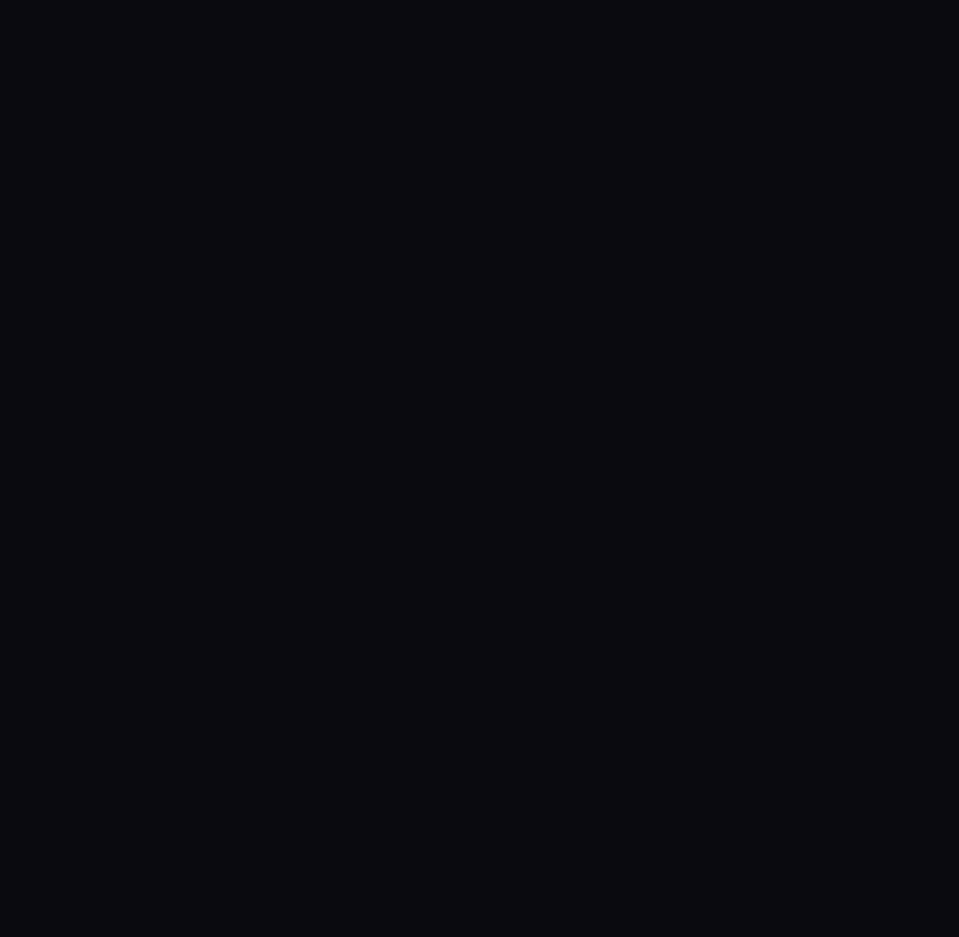
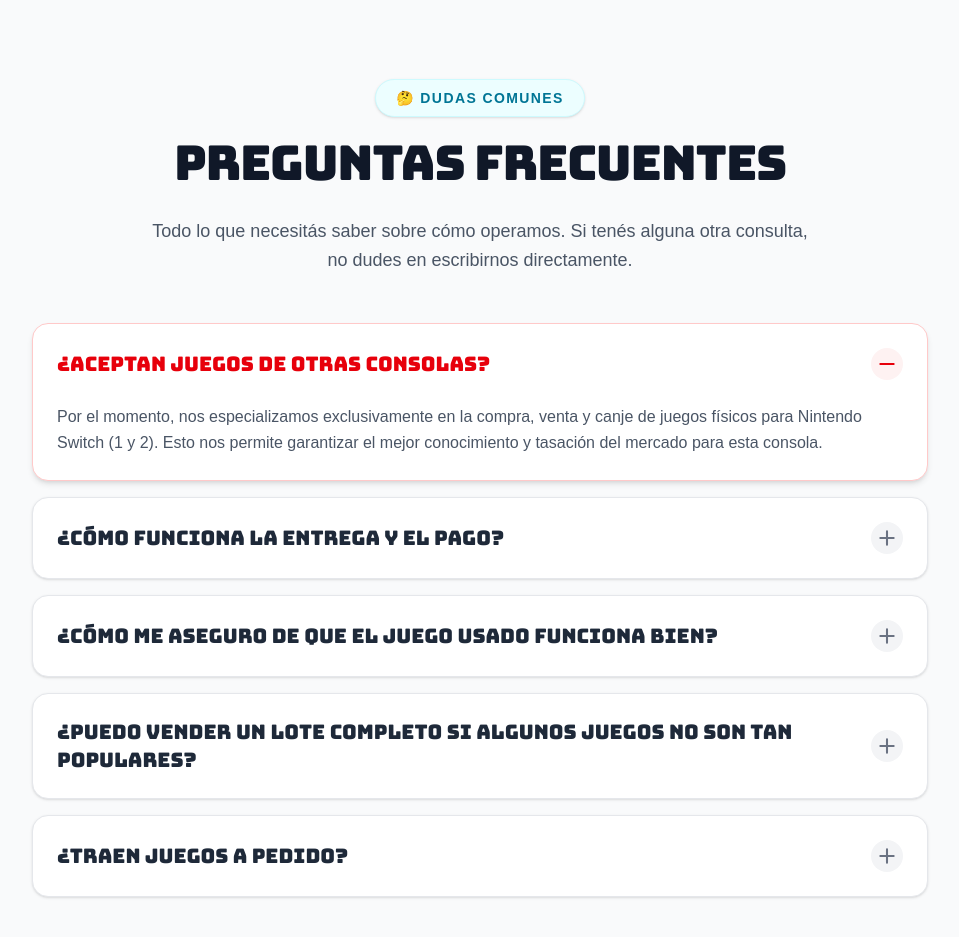
Before and after one commit to CristianEGonzalez/entergame, a React (Vite) app: page / in a window 1280 px wide. Shown: the part 5520-6457 px from the top of the page, without its empty margins (160-1119 px from the left). Before the commit the page ends 5503 px from the top, so only its background shows below. Built offline with nearby package versions, Linux system fonts and the light colour scheme; a web font is replaced by a local one.

Commit message:
FAQ Section

```diff
--- /dev/null
+++ b/src/components/Faq.tsx
@@ -0,0 +1,114 @@
+import React, { useState } from "react";
+
+const Faq: React.FC = () => {
+  const [activeIndex, setActiveIndex] = useState<number | null>(0);
+
+  const faqs = [
+    {
+      question: "¿Aceptan juegos de otras consolas?",
+      answer: "Por el momento, nos especializamos exclusivamente en la compra, venta y canje de juegos físicos para Nintendo Switch (1 y 2). Esto nos permite garantizar el mejor conocimiento y tasación del mercado para esta consola."
+    },
+    {
+      question: "¿Cómo funciona la entrega y el pago?",
+      answer: "Coordinamos de manera personalizada. Podés retirar por nuestra zona o acordamos un punto de encuentro seguro. Al momento de encontrarnos, revisamos el estado de los juegos y realizamos el pago o cobro en efectivo o transferencia en el acto."
+    },
+    {
+      question: "¿Cómo me aseguro de que el juego usado funciona bien?",
+      answer: "Todos nuestros títulos pasan por un riguroso testeo antes de publicarse. Para tu total tranquilidad, al momento de la entrega probamos el juego juntos en la consola demostrando su perfecto funcionamiento. Al ser productos usados y verificados en el acto, las ventas son definitivas y no realizamos cambios posteriores."
+    },
+    {
+      question: "¿Puedo vender un lote completo si algunos juegos no son tan populares?",
+      answer: "Sí, compramos lotes completos. Al tasarlos, hacemos un promedio considerando los títulos de alta demanda y los de menor rotación comercial, ofreciéndote un valor global justo por toda tu colección."
+    },
+    {
+      question: "¿Traen juegos a pedido?",
+      answer: "Nuestro catálogo se actualiza constantemente con nuevos ingresos. Si buscás una joya específica que no tenemos en stock en este momento, escribinos y te avisamos apenas ingrese."
+    }
+  ];
+
+  const toggleFaq = (index: number) => {
+    setActiveIndex(activeIndex === index ? null : index);
+  };
+
+  return (
+    <section
+      id="faq"
+      className="relative w-full py-24 px-4 lg:px-8 bg-gray-50 font-sans overflow-hidden"
+    >
+      <div className="relative max-w-4xl mx-auto z-10 flex flex-col items-center">
+
+        {/* === ENCABEZADO === */}
+        <span className="inline-block w-fit font-bold text-cyan-700 text-xs sm:text-sm mb-4 tracking-widest bg-cyan-50 border border-cyan-100 px-5 py-2 rounded-full uppercase shadow-sm">
+          🤔 Dudas Comunes
+        </span>
+
+        <h2 className="text-4xl md:text-5xl font-black text-gray-900 mb-6 text-center tracking-tight leading-tight">
+          Preguntas Frecuentes
+        </h2>
+
+        <p className="text-lg text-gray-600 text-center mb-12 font-medium leading-relaxed max-w-2xl">
+          Todo lo que necesitás saber sobre cómo operamos. Si tenés alguna otra consulta, no dudes en escribirnos directamente.
+        </p>
+
+        {/* === ACORDEÓN DE PREGUNTAS === */}
+        <div className="w-full space-y-4">
+          {faqs.map((faq, index) => {
+            const isActive = activeIndex === index;
+            return (
+              <div
+                key={index}
+                className={`border rounded-2xl overflow-hidden transition-all duration-300 ${
+                  isActive ? "bg-white border-red-200 shadow-md" : "bg-white border-gray-200 hover:border-gray-300 shadow-sm"
+                }`}
+              >
+                <button
+                  onClick={() => toggleFaq(index)}
+                  className="w-full flex items-center justify-between p-6 text-left focus:outline-none"
+                  aria-expanded={isActive}
+                >
+                  <h3 className={`text-lg sm:text-xl font-bold pr-4 transition-colors ${
+                    isActive ? "text-red-600" : "text-gray-800"
+                  }`}>
+                    {faq.question}
+                  </h3>
+
+                  {/* Icono + / - */}
+                  <div className={`shrink-0 w-8 h-8 rounded-full flex items-center justify-center transition-colors ${
+                    isActive ? "bg-red-50 text-red-600" : "bg-gray-100 text-gray-500"
+                  }`}>
+                    <svg
+                      className={`w-5 h-5 transition-transform duration-300 ${isActive ? "rotate-180" : ""}`}
+                      fill="none"
+                      viewBox="0 0 24 24"
+                      stroke="currentColor"
+                    >
+                      {isActive ? (
+                        <path strokeLinecap="round" strokeLinejoin="round" strokeWidth={2.5} d="M20 12H4" />
+                      ) : (
+                        <path strokeLinecap="round" strokeLinejoin="round" strokeWidth={2.5} d="M12 4v16m8-8H4" />
+                      )}
+                    </svg>
+                  </div>
+                </button>
+
+                {/* Respuesta Desplegable */}
+                <div
+                  className={`transition-all duration-300 ease-in-out ${
+                    isActive ? "max-h-96 opacity-100" : "max-h-0 opacity-0"
+                  }`}
+                >
+                  <div className="p-6 pt-0 text-gray-600 leading-relaxed font-medium">
+                    {faq.answer}
+                  </div>
+                </div>
+              </div>
+            );
+          })}
+        </div>
+
+      </div>
+    </section>
+  );
+};
+
+export default Faq;
--- a/src/pages/Home.tsx
+++ b/src/pages/Home.tsx
@@ -4,6 +4,7 @@ import Canje from "../components/Canje";
 import Comprar from "../components/Comprar";
 import Vender from "../components/Vender";
 import Catalogo from "../components/Catalogo";
+import Faq from "../components/Faq";
 
 const Home: React.FC = () => {
   return (
@@ -13,7 +14,7 @@ const Home: React.FC = () => {
       <Comprar />
       <Vender />
       <Canje />
-      {/*<FAQ /> */}
+      <Faq />
     </main>
   );
 };
```
